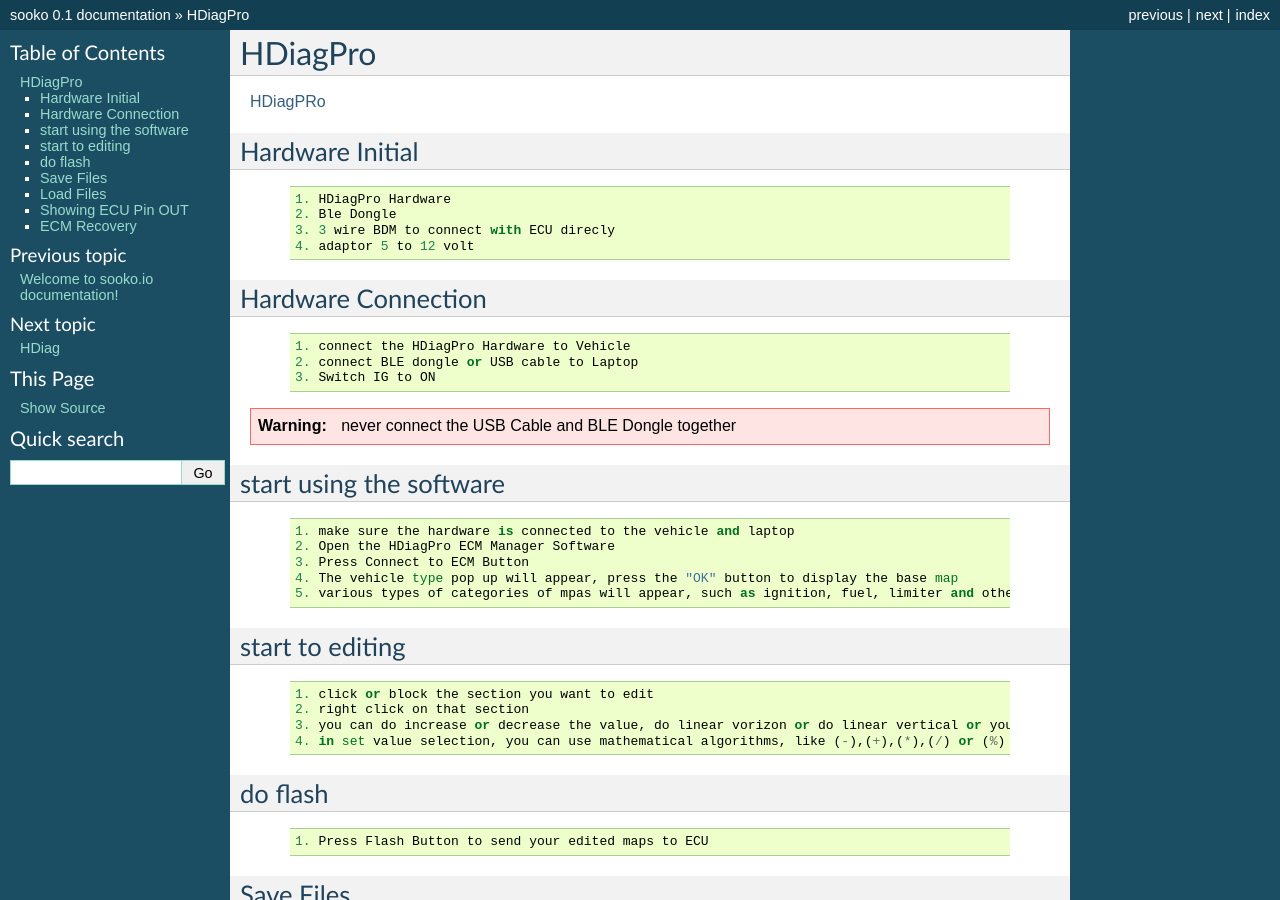
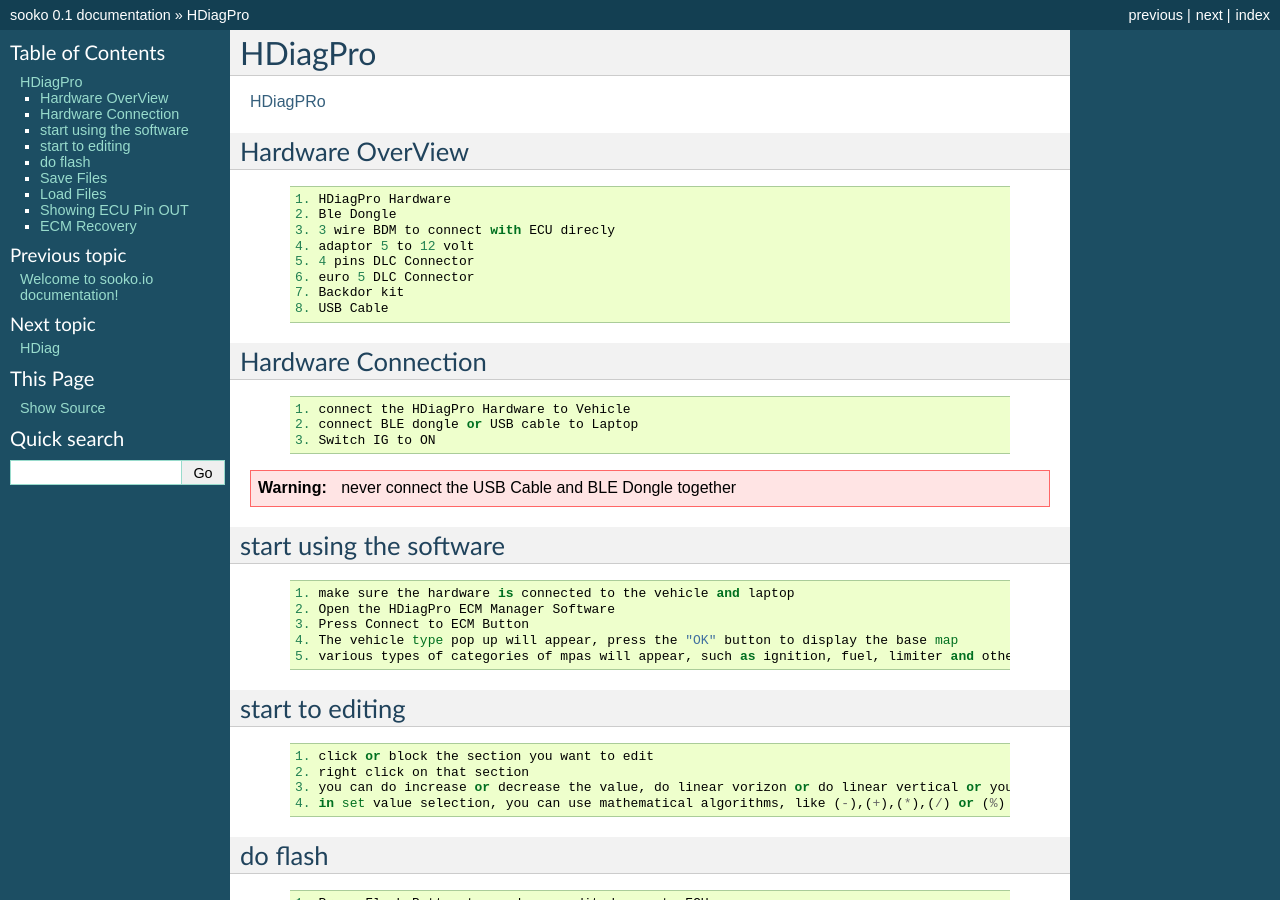
Before and after one commit to sooko/Documentation, a Sphinx documentation site: the page built from docs/api.rst, in a window 1280 px wide and 900 px high. Built offline with Sphinx 7.4.7, drawn with Linux system fonts in a browser that asks for light colours.

Commit message:
edit doc

```diff
--- a/docs/api.rst
+++ b/docs/api.rst
@@ -4,7 +4,7 @@ HDiagPro
 `HDiagPRo  <https://www.sooko.io/hdiag-pro-remap-ecm-honda/>`_
 
 
-Hardware Initial
+Hardware OverView
 """"""""""""""""
 
  ::
@@ -13,6 +13,10 @@ Hardware Initial
     2. Ble Dongle
     3. 3 wire BDM to connect with ECU direcly
     4. adaptor 5 to 12 volt
+    5. 4 pins DLC Connector
+    6. euro 5 DLC Connector
+    7. Backdor kit
+    8. USB Cable
 
 
 
```
